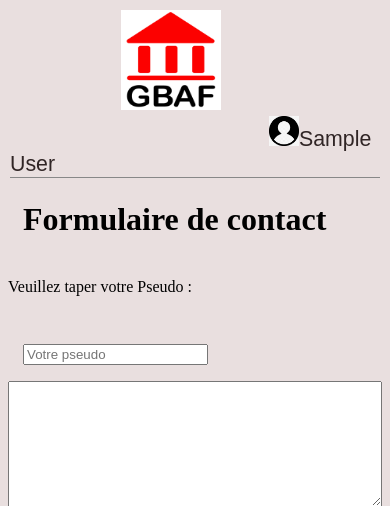
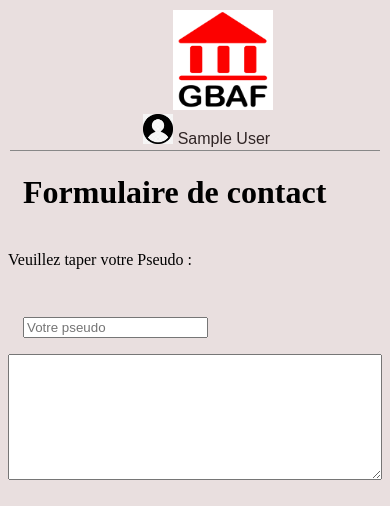
Before and after one commit to DevTipsy/Projet3, a PHP site: page /contact.php in a window 390 px wide. Shown: the top 506 px of the page. Run offline with PHP 8.4, Linux system fonts and the light colour scheme; the visitor is signed in with stand-in values (Sample User, id 1).

Commit message:
mise à jour header taille smartphone

```diff
--- a/css/index.css
+++ b/css/index.css
@@ -6,15 +6,12 @@ header{
    border-bottom:solid 1px #888;
 }
 
-span{
+a.bonjour{
    font: 16pt arial;
-   margin-left: 70%;
+   margin-left: 77%;
 }
 
-span.bonjour{
-width: 4px;
-height: 4px;
-}
+
 
 .boutonheader{
    padding: 3px;
--- a/css/media.css
+++ b/css/media.css
@@ -1,10 +1,14 @@
 @media (max-width: 575.98px) {
 
-	span.head2{
-		display: block;
-margin-left: 30%;
+a.logoh{
+	margin-left: 44%;
 }
 
+a.bonjour{
+	display: inline-block;
+   font: 16pt arial;
+   margin-left: 36%;
+}
 
 			.enfant{
 			   margin: 0px;
--- a/header.php
+++ b/header.php
@@ -7,6 +7,7 @@
    }
 ?>
     <header>
+            <div id="header">
                 <meta charset="utf-8" />
                 <link rel="stylesheet" type="text/css" href="css/index.css" />
                 <link rel="stylesheet" media="(max-width: 575.98px)" href="css/media.css" />
@@ -14,7 +15,8 @@
                 <link rel="stylesheet" media="tablets(max-width: 991.98px)" href="css/media.css" />
                 <link rel="stylesheet" media="desktops(max-width: 1199.98px)" href="css/media.css" />
 
-                    <span class="head2"><a href="page_daccueil.php"><img alt="logo" src="logo_gbaf.png" width="100px" height="100px"></a></span>
-                    <span><a class="bonjour" href="update.php"><img alt="profil" src="images/profil.png" width="30px" height="30px"></a><?=$_SESSION["nomPrenom"]?></span>
+                            <a class="logoh" href="page_daccueil.php"><img alt="logo" src="logo_gbaf.png" width="100px" height="100px"></a>
+
+                            <a class="bonjour" href="update.php"><img alt="profil" src="images/profil.png" width="30px" height="30px"></a> <?=$_SESSION["nomPrenom"]?>
 
     </header>
```
